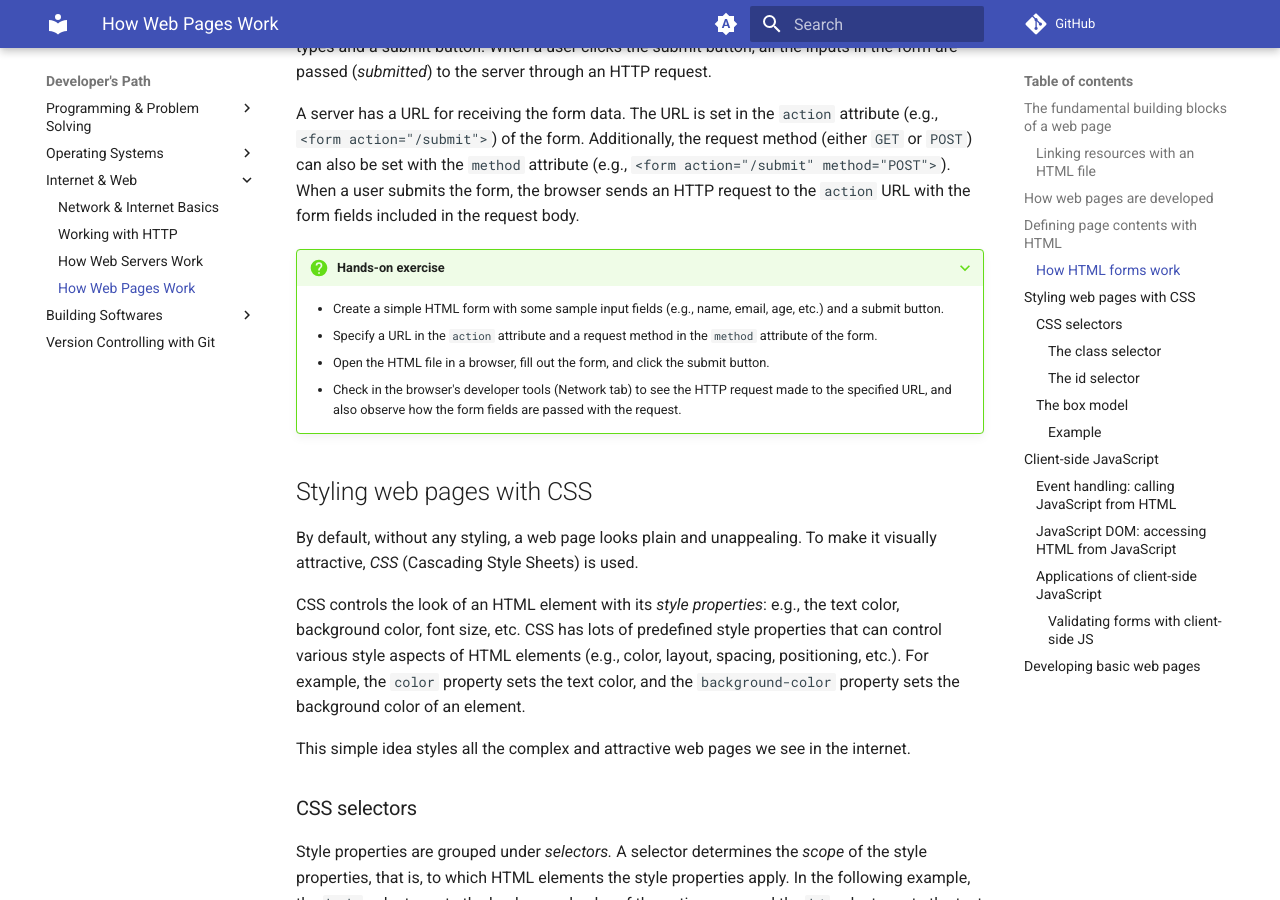
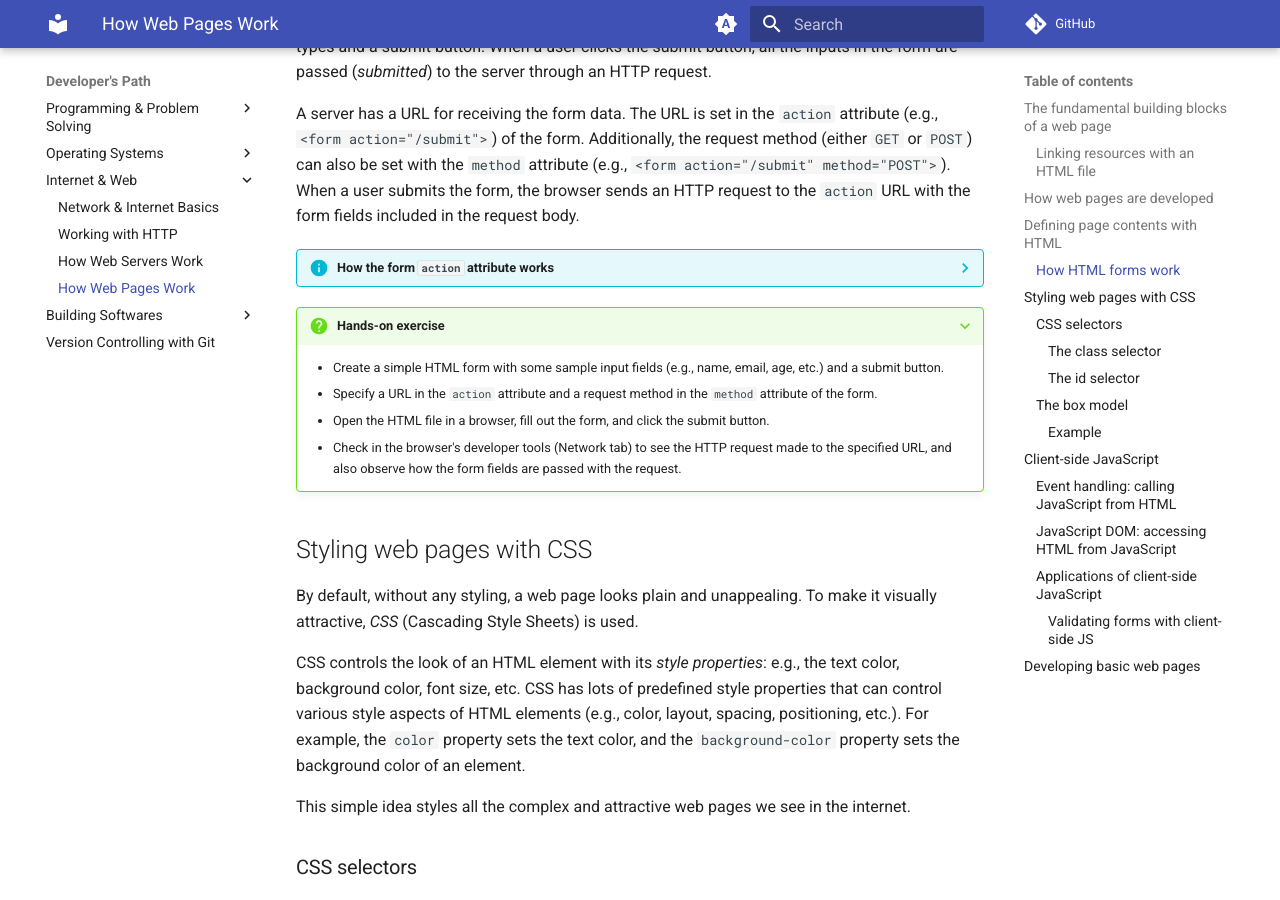
Before and after one commit to gharials/dev-path, an MkDocs documentation site: the page built from docs/internet-web/web-pages.md, in a window 1280 px wide and 900 px high, scrolled down 2392 px. Built offline with MkDocs 1.6.1 and Material for MkDocs 9.7.7, drawn with Linux system fonts in a browser that asks for light colours; comment, search, counter and statistics services are not loaded; some of the changed lines change nothing that is shown.

Commit message:
form action attribute info box.

```diff
--- a/docs/internet-web/web-pages.md
+++ b/docs/internet-web/web-pages.md
@@ -86,6 +86,21 @@
 A website not only _displays data_ to users. It also _takes data_ from users. In HTML, forms are used for that. A form is just an HTML element. It has a number of nested input elements of various types and a submit button. When a user clicks the submit button, all the inputs in the form are passed (*submitted*) to the server through an HTTP request.
 
 A server has a URL for receiving the form data. The URL is set in the `action` attribute (e.g., `<form action="/submit">`) of the form. Additionally, the request method (either `GET` or `POST`) can also be set with the `method` attribute (e.g., `<form action="/submit" method="POST">`). When a user submits the form, the browser sends an HTTP request to the `action` URL with the form fields included in the request body.
+
+??? info "How the form `action` attribute works"
+
+    If a URL is set in the form `action` attribute, browser sends a request to the URL after submit is clicked and shows the response on browser.
+
+    If no URL is set in the form `action` attribute, browser sends a request to the form URL itself. For example, if `http://localhost:5500/form.html` is the form URL, and no `action` attribute is set in the form, browser redirects to `http://localhost:5500/form.html` again on form submission.
+
+    **Exercise**
+
+    * Create a simple form without an `action` attribute.
+    * Fill out the form and observe the requests in the network tab in browser developer console.
+    * Set a random URL that doesn't exist as the `action` value (e.g., `action="/xyx"`).
+    * Fill out the form again and observe the requests in the network tab in browser developer console.
+    * Set a file name that exists as the `action` value (e.g., `action="/file.html"`).
+    * Fill out the form again and observe the requests in the network tab in browser developer console.
 
 ???+ question "Hands-on exercise"
 
```
